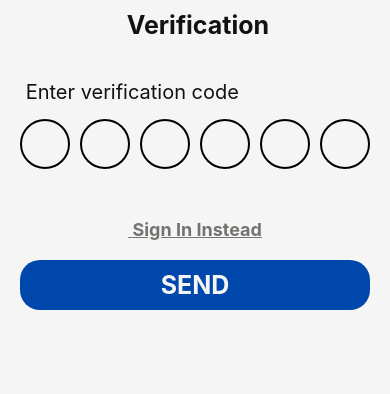
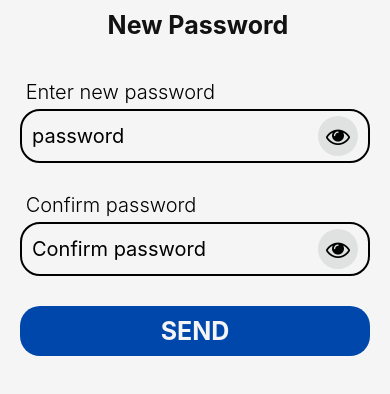
Before and after one commit to sharafadeenhammed/react-native-real-estate-app-HOMEVISION-, a React Native app: screen / in a window 390 px wide. Shown: the top 394 px of the page. Built offline with nearby package versions, Linux system fonts and the light colour scheme.

Commit message:
completed reset password screen layout

```diff
--- a/App.js
+++ b/App.js
@@ -6,10 +6,11 @@ import RegisterScreen from './src/screens/RegisterScreen';
 import LoginScreen from './src/screens/LoginScreen';
 import ForgotPassswordScreen from './src/screens/ForgotPasswordScreen';
 import VerifyCodeScreen from './src/screens/VerifyCodeScreen';
+import ResetPasswordScreen from './src/screens/ResetPasswordScreen';
 import RootNavigation from './src/navigation/RootNavigation';
 
 function App() {
-  return <VerifyCodeScreen />;
+  return <ResetPasswordScreen />;
 }
 
 export default App;
--- a/src/screens/ResetPasswordScreen.jsx
+++ b/src/screens/ResetPasswordScreen.jsx
@@ -1,14 +1,119 @@
-import {StyleSheet, Text, View} from 'react-native';
-import React from 'react';
+import {StyleSheet, TouchableWithoutFeedback, View} from 'react-native';
+import {useState} from 'react';
+
+import colors from '../config/colors';
+import Screen from '../components/Screen';
+import ScroolScreen from '../components/ScrollScreen';
+import AppButton from '../components/AppButton';
+import AppText from '../components/AppText';
+import AppTextInput from '../components/AppTextInput';
+import Icon from '../components/Icon';
 
 const ResetPasswordScreen = () => {
+  const [showPassword, setShowPassword] = useState(false);
+  const [showConfirmPassword, setShowConfirmPassword] = useState(false);
   return (
-    <View>
-      <Text>ResetPasswordScreen</Text>
-    </View>
+    <ScroolScreen style={styles.container}>
+      <AppText style={styles.header} text="New Password" />
+
+      <AppText style={styles.label} text="Enter new password" />
+      <AppTextInput
+        style={{...styles.inputContainer}}
+        inputStyle={{...styles.input, ...styles.passwordInput}}
+        secureTextEntry={!showPassword}
+        placeholder="password"
+        cursorColor={colors.black}
+        LeftComponent={
+          showPassword ? (
+            <Icon
+              name="eye-slash"
+              color={colors.black}
+              size={40}
+              backgroundColor={colors.light}
+              onPress={() => setShowPassword(false)}
+            />
+          ) : (
+            <Icon
+              name="eye"
+              size={40}
+              backgroundColor={colors.light}
+              color={colors.black}
+              onPress={() => setShowPassword(true)}
+            />
+          )
+        }
+      />
+
+      <AppText style={styles.label} text="Confirm password" />
+      <AppTextInput
+        style={{...styles.inputContainer}}
+        inputStyle={{...styles.input, ...styles.passwordInput}}
+        secureTextEntry={!showConfirmPassword}
+        placeholder="Confirm password"
+        cursorColor={colors.black}
+        LeftComponent={
+          showConfirmPassword ? (
+            <Icon
+              name="eye-slash"
+              color={colors.black}
+              size={40}
+              backgroundColor={colors.light}
+              onPress={() => setShowConfirmPassword(false)}
+            />
+          ) : (
+            <Icon
+              name="eye"
+              size={40}
+              backgroundColor={colors.light}
+              color={colors.black}
+              onPress={() => setShowConfirmPassword(true)}
+            />
+          )
+        }
+      />
+
+      <AppButton style={styles.button} textColor={colors.neutral} text="SEND" />
+    </ScroolScreen>
   );
 };
 
 export default ResetPasswordScreen;
 
-const styles = StyleSheet.create({});
+const styles = StyleSheet.create({
+  button: {
+    borderRadius: 20,
+    backgroundColor: colors.primary,
+    marginBottom: 20,
+  },
+  container: {
+    backgroundColor: colors.neutral,
+    paddingHorizontal: 20,
+    paddingVertical: 10,
+    paddingBottom: 100,
+  },
+  header: {
+    textAlign: 'center',
+    color: colors.dark,
+    fontWeight: 700,
+    fontSize: 25,
+    marginBottom: 40,
+  },
+  inputContainer: {
+    marginBottom: 30,
+  },
+  label: {
+    color: colors.black,
+    fontSize: 20,
+    fontWeight: '300',
+    marginBottom: 5,
+  },
+
+  input: {
+    fontSize: 20,
+    width: '100%',
+    height: '100%',
+  },
+  passwordInput: {
+    width: '87%',
+  },
+});
```
